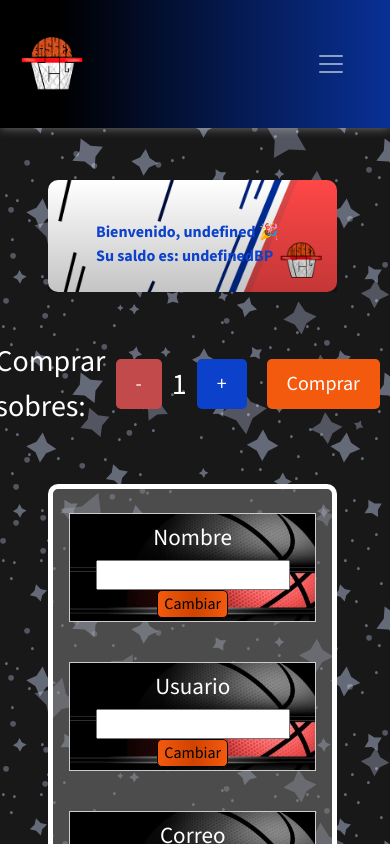
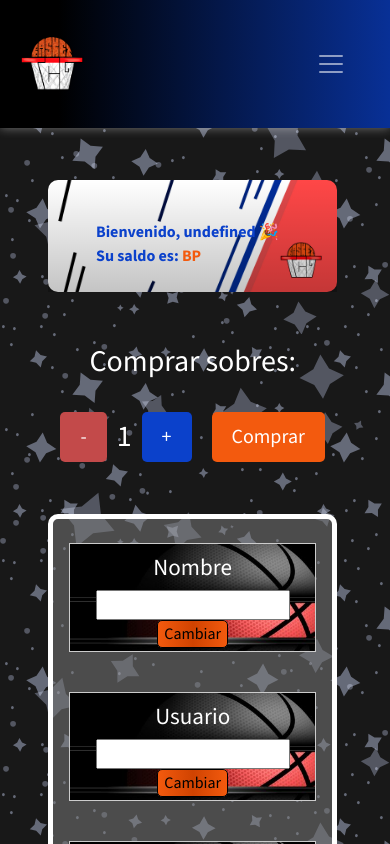
Before and after one commit to Fcojavier9/BasketTCG, a React (Vite) app in the folder frontend/: page /perfil in a window 390 px wide. Shown: the top 844 px of the page. Built offline with nearby package versions, Linux system fonts and the light colour scheme.

Commit message:
actualizado css perfil

```diff
--- a/frontend/src/pages/Perfil.jsx
+++ b/frontend/src/pages/Perfil.jsx
@@ -48,7 +48,7 @@ export const Perfil = () => {
     setUser,
     setUsername,
     setSaldo,
-  } = usePerfil({TOKEN});
+  } = usePerfil({ TOKEN });
 
   useEffect(() => {
     const fetchDataUser = async (endPoint, metodo, token) => {
@@ -64,20 +64,19 @@ export const Perfil = () => {
     };
 
     fetchDataUser(ENDPOINT_GET, METODO_GET, TOKEN);
-
   }, [isModalOpen]);
 
   useEffect(() => {
     setIsLoading(false);
   }, [isLoadingData]);
 
-  if (toInicio){
-    return <Navigate to="/" />
+  if (toInicio) {
+    return <Navigate to="/" />;
   }
 
   return isLoading || isLoadingData ? (
     <div className="loading">
-      <LoadingCircle sizeLoading={200}/>
+      <LoadingCircle sizeLoading={200} />
     </div>
   ) : isModalOpen ? (
     <Modal
@@ -89,20 +88,26 @@ export const Perfil = () => {
     <div className="panel">
       <div className="user-title">
         <p>{`Bienvenido, ${user} 🎉`}</p>
-        <p>{`Su saldo es: ${saldo}BP`}</p>
+        <p>{`Su saldo es: `}<span className="span-saldo">{saldo} BP</span></p>
       </div>
       <div className="panel-sobres">
         <p className="cantidad-sobres">Comprar sobres: </p>
-          <button className="boton-menos"
-            onClick={cantidad}>
+        <div className="bloque-botones">
+          <button className="boton-menos" onClick={cantidad}>
             -
           </button>
           <p className="cantidad-sobres">{saldo < 250 ? "0" : count}</p>
-          <button className="boton-mas"
-            onClick={cantidad}>
+          <button className="boton-mas" onClick={cantidad}>
             +
           </button>
-          <button className="boton-comprar" disabled={saldo < 250} onClick={comprarSobres}>{saldo < 250 ? "BP insuficientes" : "Comprar"}</button>
+          <button
+            className="boton-comprar"
+            disabled={saldo < 250}
+            onClick={comprarSobres}
+          >
+            {saldo < 250 ? "BP insuficientes" : "Comprar"}
+          </button>
+        </div>
       </div>
       <div className="user-panel">
         <InfoCard
@@ -146,7 +151,7 @@ export const Perfil = () => {
           className={"button-delete"}
         />
       </div>
-      {isAdmin &&
+      {isAdmin && (
         <div className="admin-panel">
           <ButtonCard
             title="Administrar Usuarios"
@@ -154,7 +159,8 @@ export const Perfil = () => {
             onClick={() => (window.location.href = "/admin")}
             className={"button-orange"}
           />
-      </div>}
+        </div>
+      )}
     </div>
   );
 };
--- a/frontend/src/styles/perfil.css
+++ b/frontend/src/styles/perfil.css
@@ -76,9 +76,29 @@
 .panel-sobres{
   display: flex;
   justify-content: center;
+  flex-direction: row;
   align-items: center;
   margin-bottom: 2em;
   font-size: 20px;
+}
+
+.bloque-botones{
+  display: flex;
+  flex-direction: row;
+  justify-content: center;
+  align-items: center;
+
+}
+
+@media (max-width: 767px) {
+  .panel-sobres{
+    flex-direction: column;
+  }
+
+  .panel-sobres > div{
+    display: flex;
+    flex-direction: row;
+  }
 }
 
 .boton-menos{
@@ -138,3 +158,8 @@
   align-items: center;
   margin: 0.5em 0;
 }
+
+.span-saldo{
+  color: #f35a0e;
+  font-weight: bold;
+}
```
Lines whose indentation alone changed are shown as unchanged.
